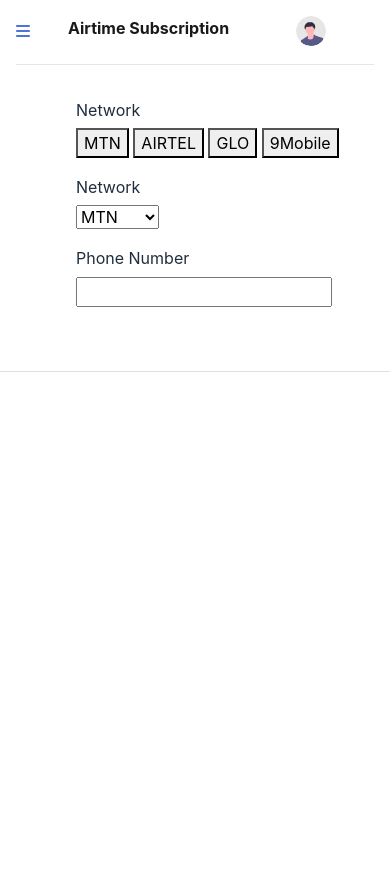
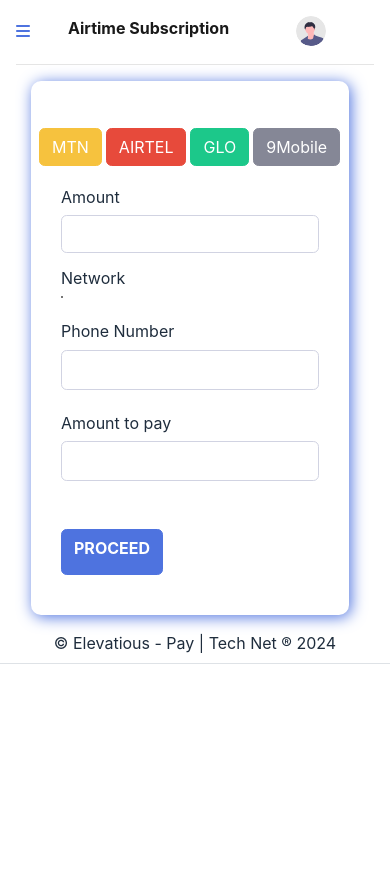
Before and after one commit to Unify-Developer/elevatious_pay, a PHP site: page /airtime.php in a window 390 px wide. Shown: the top 895 px of the page. Run offline with PHP 8.4, Linux system fonts and the light colour scheme; some libraries are stand-ins or nearby versions.

Commit message:
Elevatious

```diff
--- a/airtime.php
+++ b/airtime.php
@@ -81,17 +81,33 @@
 
                 <ul>
                     <li>
-                        <form action="" style="display: block; padding: 20px;">
-                            <div class="" style="margin-bottom: 20px; justify-content: space-between;">
+                        <div class="airt_airtime">
+                            <div class="class-buttons">
+                            <div class="vincent_airt" style="display: flex;">
+                                <div class="buttonss" >
+                                    <div class="fff">
+                                        <button type="button" class="mtn btn btn-warning ">MTN</button>
+                                    </div>
+                                    <div class="fff">
+                                        <button type="button" class="airtel btn btn-danger">AIRTEL</button>
+                                    </div>
+                                    <div  class="fff">
+                                       <button type="button" class="glo btn btn-success">GLO</button>
+                                    </div>
+                                    <div class="fff">
+                                        <button type="button" class="9mobile btn btn-secondary" >9Mobile</button>
+                                    </div>
+                                </div>
+                                <div class="">
+                                    <div class="amt">
+                                        <h6>Amount</h6>
+                                        <input class="amount form-control" type="number" name="phone_number">
+                                    </div>
+                                </div>
+                            </div>
+                            <div class="netw_ork mt-3">
                                 <h6>Network</h6>
-                                <button class="">MTN</button>
-                                <button class="">AIRTEL</button>
-                                <button class="">GLO</button>
-                                <button class="">9Mobile</button>
-                            </div>
-                            <div class="" style="margin-bottom: 20px;">
-                                <h6>Network</h6>
-                                <select >
+                                <select class="seee">
                                     <option value="">MTN</option>
                                     <option value="">AIRTEL</option>
                                     <option value="">GLO</option>
@@ -99,18 +115,35 @@
 
                                 </select>
                             </div>
-                            <div class="" style="margin-bottom: 20px;">
+                            <div class="">
+                                <div class="mt-4">
                                     <h6>Phone Number</h6>
-                                <input type="number" name="phone_number" size="20" maxlength="30">
+                                    <input class="phone_number form-control" type="number" name="phone_number">
                                 </div>
-                        </form>
+                            </div>
+                            <div class="">
+                                <div class="mt-4">
+                                    <h6>Amount to pay </h6>
+                                    <!-- For the Amount not him to input it  -->
+                                    <!-- Remeber ooooooooooooooooooooooooooooooooooooooooooooo -->
+                                    <input class="phone_number form-control" type="number" name="phone_number">
+                                </div>
+                            </div>
+                            <div class="mt-5">
+                                <button class="btn btn-primary">
+                                    <label for="">PROCEED</label>
+                                </button>
+                            </div>
+                            </div>
+                        </div>
+
                     </li>
                 </ul>
 
 
-            <!-- <footer class="Footer text-center">
+            <footer class="Footer text-center">
                 &copy; Elevatious - Pay | Tech Net &reg; 2024
-            </footer> -->
+            </footer>
             </div>
 
         </nav>
--- a/asset/css/dashboard.css
+++ b/asset/css/dashboard.css
@@ -53,25 +53,6 @@
 
 }
 
-/* .hhhh::after {
-    content: "";
-    position: absolute;
-    height: 3px;
-    width: 100%;
-    border-radius: 10px;
-    background: rgb(255, 255, 255);
-    left: 0;
-    bottom: 0;
-    transform: scaleX(0);
-    transition: transform .4s ease-in-out;
-    transform-origin: left;
-} */
-/*
-.hhhh:hover::after {
-    transform: scaleX(1);
-    transform-origin: right;
-} */
-
 ul{
     list-style-type: none !important;
 }
@@ -84,11 +65,6 @@
 
 }
 
-/* .info-text{
-    font-family:'Courier New', Courier, monospace;
-    font-weight: bold;
-    font-size: 30px;
-} */
 
 .infovi{
     font-family:'Courier New', Courier, monospace;
@@ -99,11 +75,53 @@
 .quick_links{
     height: 80px;
 }
-<<<<<<< HEAD
 
 /* .main-list{
     list-style-type: none !important;
 } */
+
+.phone_number{
+    width: 50% !important;
+    height: 40px !important;
+}
+
+.amount{
+    width: 140px;
+}
+
+.amt{
+    margin-left: 100px;
+}
+
+.seee{
+    width: 35%;
+}
+
+.airt_airtime{
+    box-shadow: 2px 2px 15px #4e73df;
+    background-color: rgb(255, 255, 255);
+    border-radius: 10px;
+    width: 100%;
+    position: relative;
+    right: 25px;
+    padding: 20px;
+
+}
+
+.class-buttons{
+    padding-left: 20px;
+    padding-top: 15px;
+    padding-bottom: 10px;
+}
+
+
+.buttonss{
+    display: inline-flex;
+}
+
+.fff{
+    padding: 5px;
+}
 
 
 @media screen  and (max-width: 992px) {
@@ -153,6 +171,58 @@
         position: relative;
         right: 16px;
     }
+
+    .fafaf{
+        /* width: 100px !important; */
+        position: relative;
+        right: 65px;
+    }
+
+    .phone_number{
+        width: 100% !important;
+    }
+
+    .airt_airtime{
+        margin-left: 0px;
+        padding: 30px;
+    }
+
+    .vincent_airt{
+        display:    block !important;
+    }
+
+    .amt{
+        margin-left: 0px;
+        margin-top: 20px;
+    }
+
+    .netw_ork{
+        height: 0% !important;
+        width: 0% !important;
+    }
+
+    .seee{
+        height: 0px;
+        width: 0px;
+    }
+
+    .buttonss{
+        position: relative;
+        right: 24px;
+        display: inline-flex;
+    }
+
+    .class-buttons{
+        padding-left: 0px;
+        padding-top: 15px;
+        padding-bottom: 10px;
+    }
+
+    .fff{
+        padding: 2px !important;
+
+    }
+
+
+
 }
-=======
->>>>>>> 73fabb1a6a40305427567fc64955a4f684be62b3
--- a/dashboard.php
+++ b/dashboard.php
@@ -303,7 +303,7 @@
                     </div>
                 </div>
 
-                <!-- <div class="form-inline">
+                <div class="form-inline">
                     <div class="input-group" data-widget="sidebar-search">
                         <input class="form-control form-control-sidebar" type="search" placeholder="Search" aria-label="Search">
                         <div class="input-group-append">
@@ -312,7 +312,7 @@
                             </button>
                         </div>
                     </div>
-                </div> -->
+                </div>
 
                 <nav class="mt-2">
                     <ul class="nav nav-pills nav-sidebar flex-column" data-widget="treeview" role="menu" data-accordion="false">
```
Lines whose indentation alone changed are shown as unchanged.
